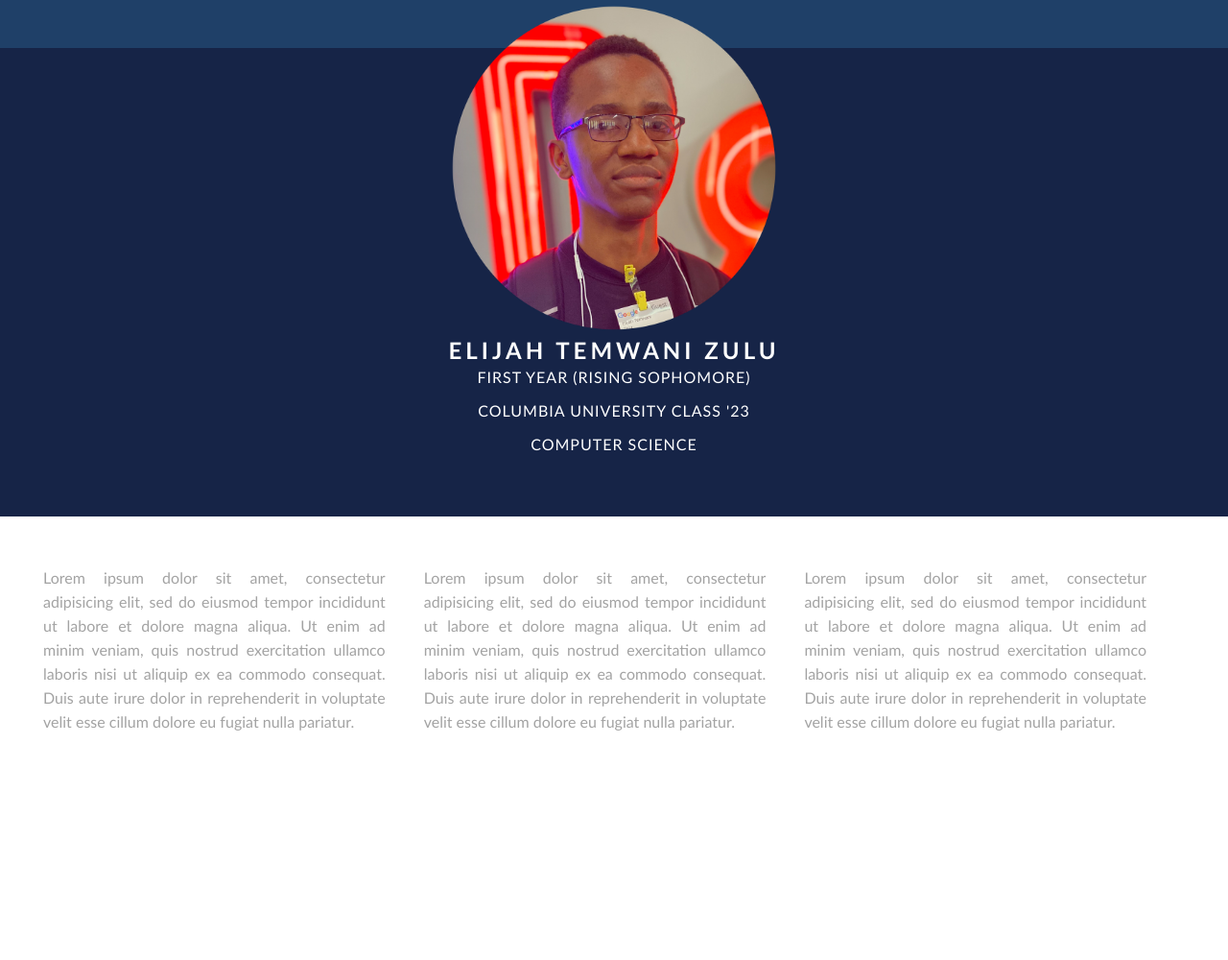
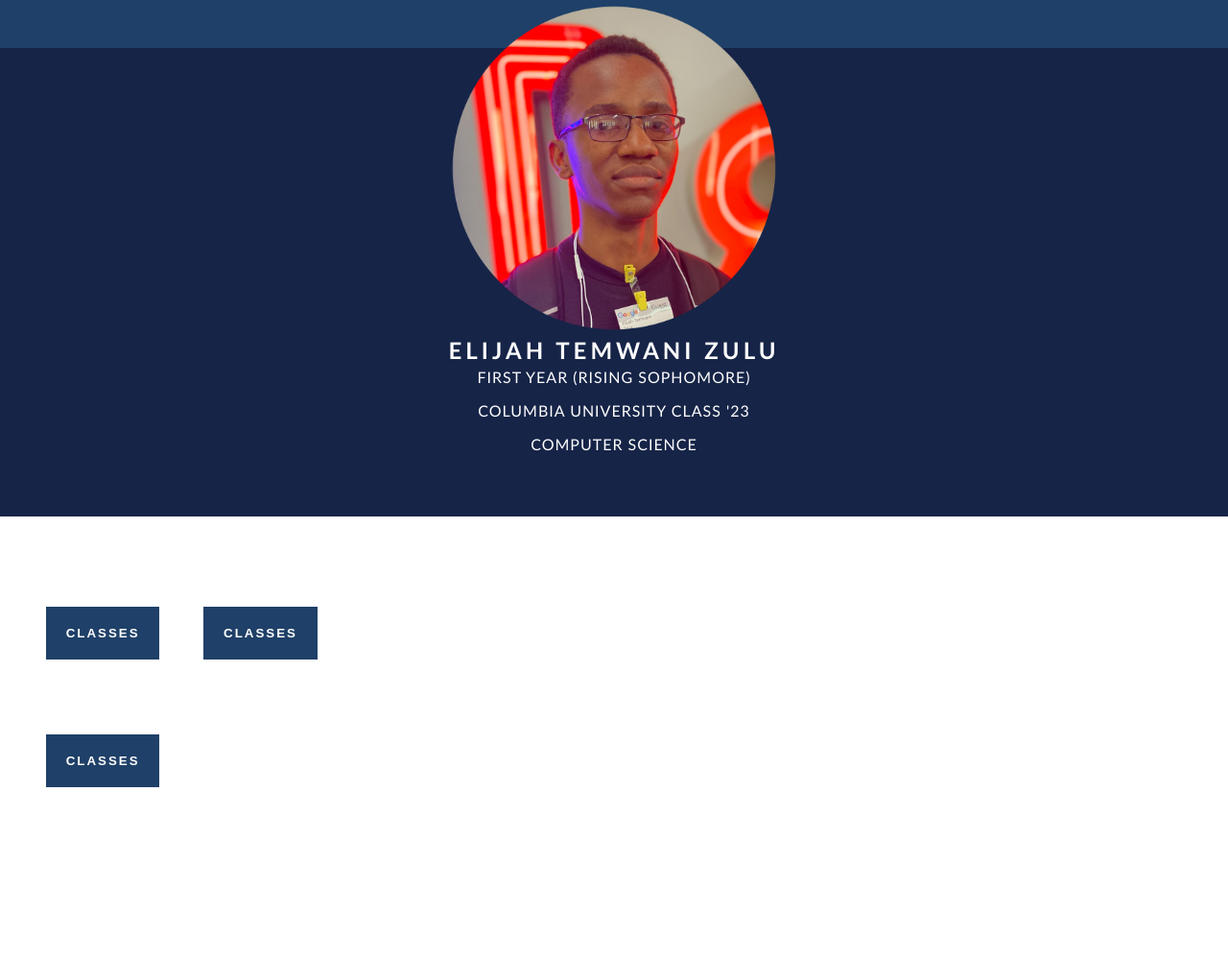
Before and after one commit to ModeAxe/engi1006-final, a Flask app: page / in a window 1280 px wide. Shown: the whole page at 96% size. Run offline with Flask 2, Linux system fonts and the light colour scheme.

Commit message:
more index edits

```diff
--- a/static/css/singlePageTemplate.css
+++ b/static/css/singlePageTemplate.css
@@ -210,7 +210,7 @@ footer .footer_column p {
 	margin-right: 20px;
 }
 .button {
-	width: 200px;
+	width: 100%;
 	margin-top: 40px;
 	margin-right: auto;
 	margin-bottom: auto;
@@ -226,12 +226,13 @@ footer .footer_column p {
 	font-weight: bold;
 	letter-spacing: 2px;
 	border: 3px solid #FFFFFF;
+	background-color: #1f4068;
 	color: #FFFFFF;
 	transition: all 0.3s linear;
 }
 .button:hover {
-	background-color: #FEFEFE;
-	color: #C4C4C4;
+	background-color: #1f4068;
+	color: #000000;
 	cursor: pointer;
 }
 .copyright {
@@ -278,8 +279,6 @@ footer {
 	width: 100%;
 	float: none;
 	display: none;
-}
-header nav ul {
 }
 nav ul li {
 	margin-top: 0px;
--- a/templates/index.html
+++ b/templates/index.html
@@ -32,9 +32,9 @@
   <!-- About Section -->
   <section class="about" id="about">
     <h2 class="hidden">About</h2>
-    <p class="text_column">Lorem ipsum dolor sit amet, consectetur adipisicing elit, sed do eiusmod tempor incididunt ut labore et dolore magna aliqua. Ut enim ad minim veniam, quis nostrud exercitation ullamco laboris nisi ut aliquip ex ea commodo consequat. Duis aute irure dolor in reprehenderit in voluptate velit esse cillum dolore eu fugiat nulla pariatur. </p>
-    <p class="text_column">Lorem ipsum dolor sit amet, consectetur adipisicing elit, sed do eiusmod tempor incididunt ut labore et dolore magna aliqua. Ut enim ad minim veniam, quis nostrud exercitation ullamco laboris nisi ut aliquip ex ea commodo consequat. Duis aute irure dolor in reprehenderit in voluptate velit esse cillum dolore eu fugiat nulla pariatur. </p>
-    <p class="text_column">Lorem ipsum dolor sit amet, consectetur adipisicing elit, sed do eiusmod tempor incididunt ut labore et dolore magna aliqua. Ut enim ad minim veniam, quis nostrud exercitation ullamco laboris nisi ut aliquip ex ea commodo consequat. Duis aute irure dolor in reprehenderit in voluptate velit esse cillum dolore eu fugiat nulla pariatur. </p>
+    <p class="text_column"><button class="button">CLASSES</button></p>
+    <p class="text_column"><button class="button">CLASSES</button></p>
+    <p class="text_column"><button class="button">CLASSES</button></p>
   </section>
 </div>
 <!-- Main Container Ends -->
```
